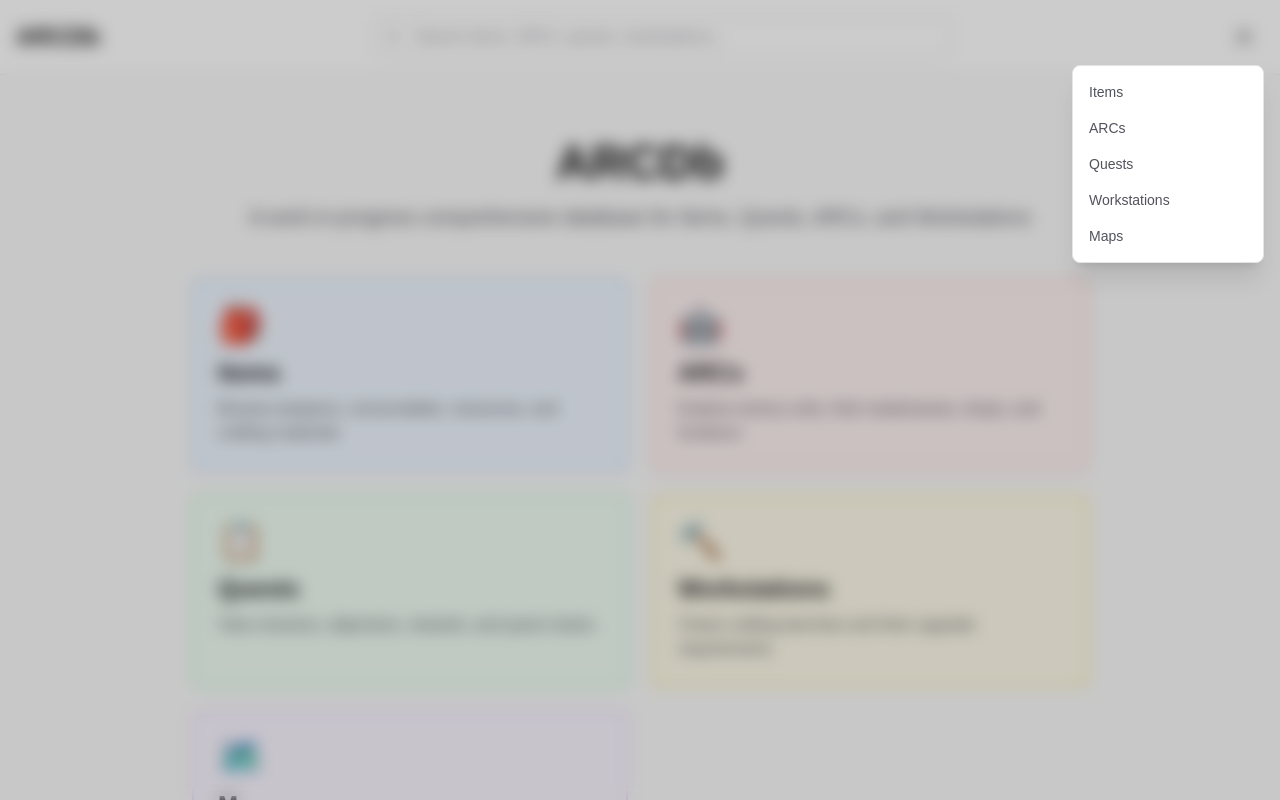
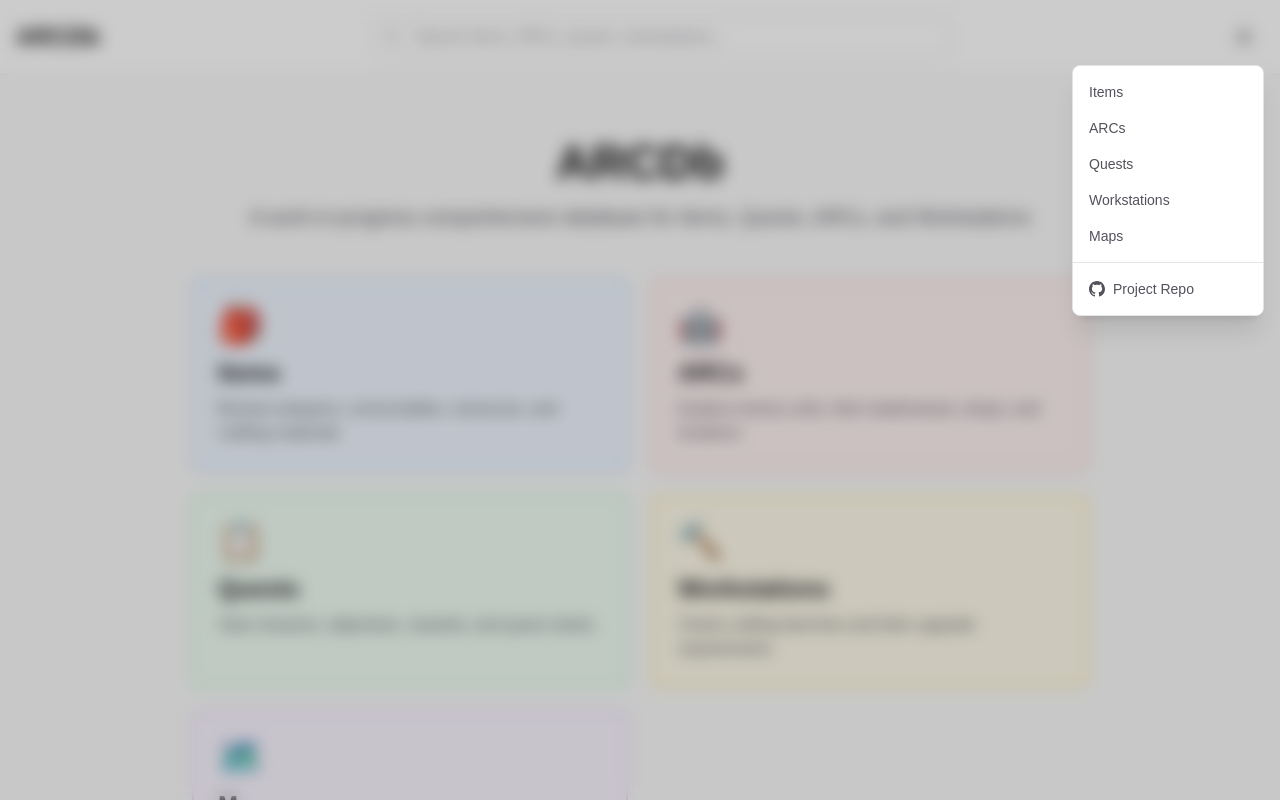
Before and after one commit to curtisrutland/arc-db, a Next.js app: page / in a window 1280 px wide. Both pictures are taken after a click on the button "Menu". Shown: the top 800 px of the page. Built offline with nearby package versions, Linux system fonts and the light colour scheme.

Commit message:
added github link and updated readme

```diff
--- a/components/MobileMenu.tsx
+++ b/components/MobileMenu.tsx
@@ -49,6 +49,23 @@
                   {link.label}
                 </Link>
               ))}
+
+              <div className="border-t border-zinc-200 dark:border-zinc-800 my-2" />
+
+              <a
+                href="https://github.com/curtisrutland/arc-db"
+                target="_blank"
+                rel="noopener noreferrer"
+                onClick={() => setIsOpen(false)}
+                className="block px-4 py-2 text-sm font-medium text-zinc-600 dark:text-zinc-400 hover:bg-zinc-100 dark:hover:bg-zinc-800 hover:text-zinc-900 dark:hover:text-zinc-50 transition-colors"
+              >
+                <div className="flex items-center gap-2">
+                  <svg className="w-4 h-4" fill="currentColor" viewBox="0 0 24 24">
+                    <path d="M12 0c-6.626 0-12 5.373-12 12 0 5.302 3.438 9.8 8.207 11.387.599.111.793-.261.793-.577v-2.234c-3.338.726-4.033-1.416-4.033-1.416-.546-1.387-1.333-1.756-1.333-1.756-1.089-.745.083-.729.083-.729 1.205.084 1.839 1.237 1.839 1.237 1.07 1.834 2.807 1.304 3.492.997.107-.775.418-1.305.762-1.604-2.665-.305-5.467-1.334-5.467-5.931 0-1.311.469-2.381 1.236-3.221-.124-.303-.535-1.524.117-3.176 0 0 1.008-.322 3.301 1.23.957-.266 1.983-.399 3.003-.404 1.02.005 2.047.138 3.006.404 2.291-1.552 3.297-1.23 3.297-1.23.653 1.653.242 2.874.118 3.176.77.84 1.235 1.911 1.235 3.221 0 4.609-2.807 5.624-5.479 5.921.43.372.823 1.102.823 2.222v3.293c0 .319.192.694.801.576 4.765-1.589 8.199-6.086 8.199-11.386 0-6.627-5.373-12-12-12z"/>
+                  </svg>
+                  Project Repo
+                </div>
+              </a>
             </nav>
           </div>
         </>
```
Also changed, not shown: 1 other file (tests, documents, lock files or other folders).
